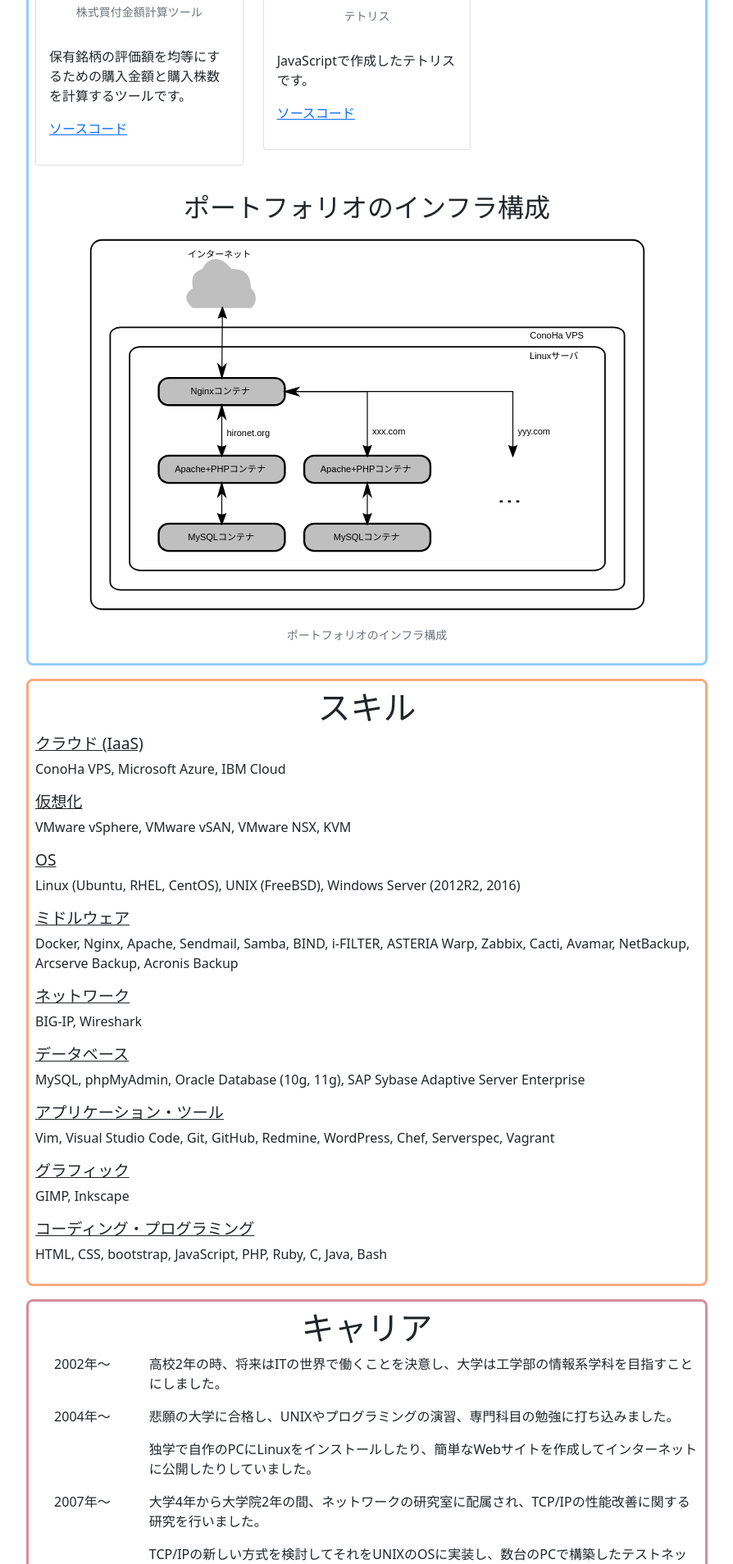
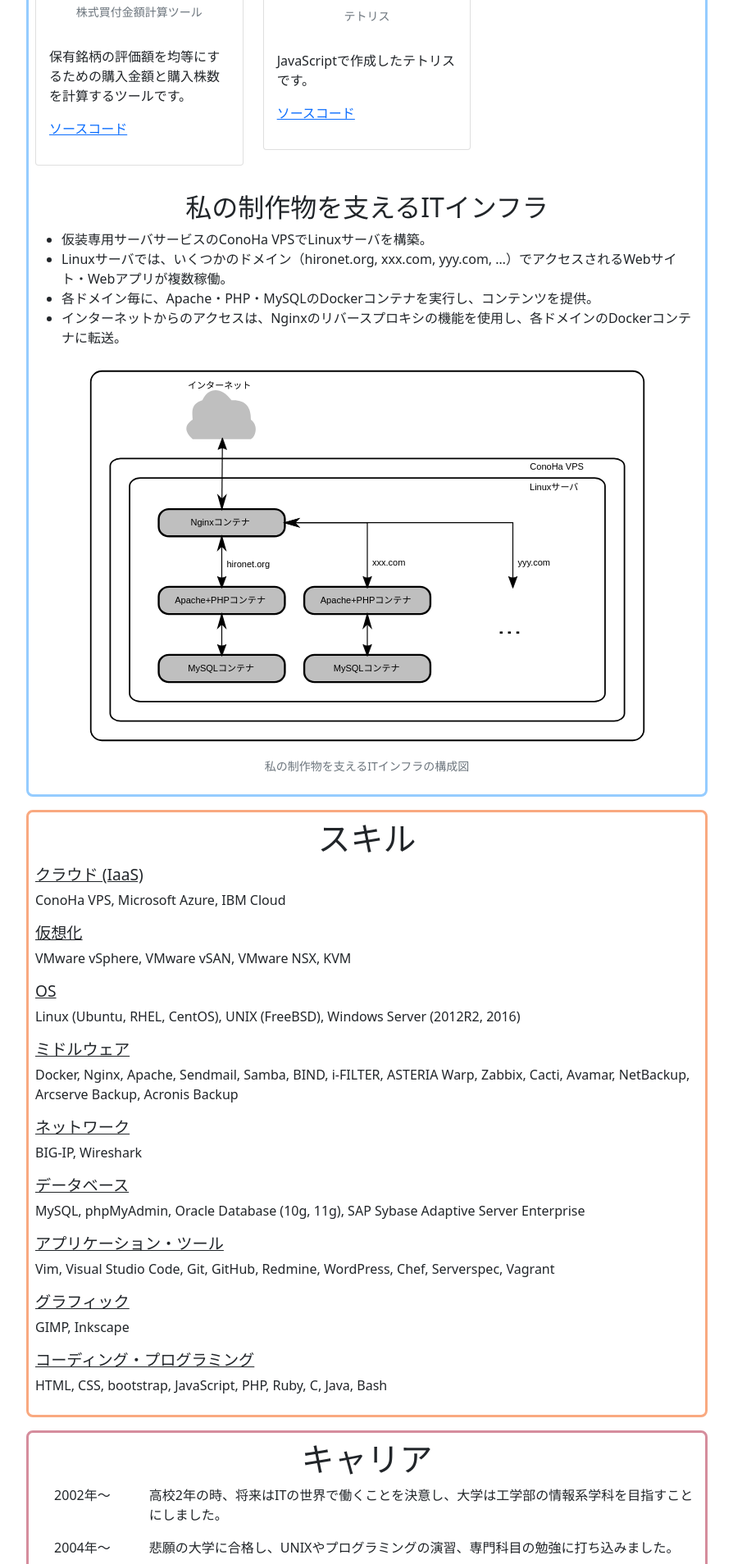
Before and after one commit to hironet/portfolio, a PHP site: page / in a window 1280 px wide. Shown: the part 1393-3301 px from the top of the page at 82% size, without its empty margins (50-944 px from the left). Run offline with PHP 8.4, Linux system fonts and the light colour scheme; some libraries are stand-ins or nearby versions.

Commit message:
ITインフラを更新。

```diff
--- a/main.php
+++ b/main.php
@@ -84,14 +84,18 @@
         </div><!-- card -->
       </div><!-- col -->
     </div><!-- row -->
-    <div class="row">
-      <div class="col-12 text-center">
-      <h2 class="mt-4">ポートフォリオのインフラ構成</h2>
-        <figure class="figure">
-          <img class="figure-img img-fluid" src="/portfolio/img/infra.svg" alt="ポートフォリオのインフラ構成" width="700">
-          <figcaption class="figure-caption">ポートフォリオのインフラ構成</figcaption>
-        </figure>
-      </div>
+    <h2 class="mt-4 text-center">私の制作物を支えるITインフラ</h2>
+    <ul>
+      <li>仮装専用サーバサービスのConoHa VPSでLinuxサーバを構築。</li>
+      <li>Linuxサーバでは、いくつかのドメイン（hironet.org, xxx.com, yyy.com, &hellip;）でアクセスされるWebサイト・Webアプリが複数稼働。</li>
+      <li>各ドメイン毎に、Apache・PHP・MySQLのDockerコンテナを実行し、コンテンツを提供。</li>
+      <li>インターネットからのアクセスは、Nginxのリバースプロキシの機能を使用し、各ドメインのDockerコンテナに転送。</li>
+    </ul>
+    <div class="text-center">
+      <figure class="figure">
+        <img class="figure-img img-fluid" src="/portfolio/img/infra.svg" alt="私の制作物を支えるITインフラの構成図" width="700">
+        <figcaption class="figure-caption">私の制作物を支えるITインフラの構成図</figcaption>
+      </figure>
     </div>
   </div><!-- box -->
 </section>
```
